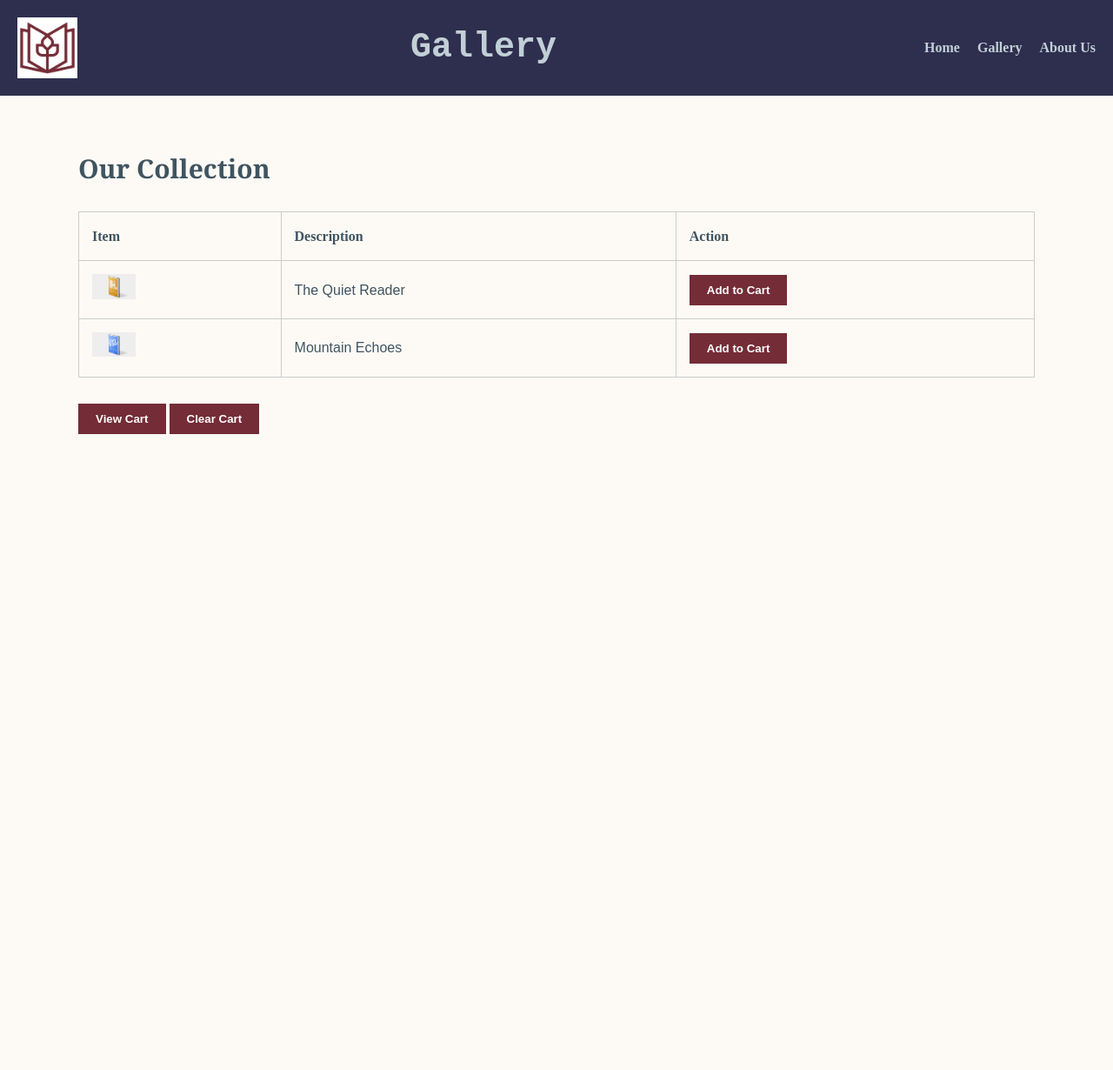
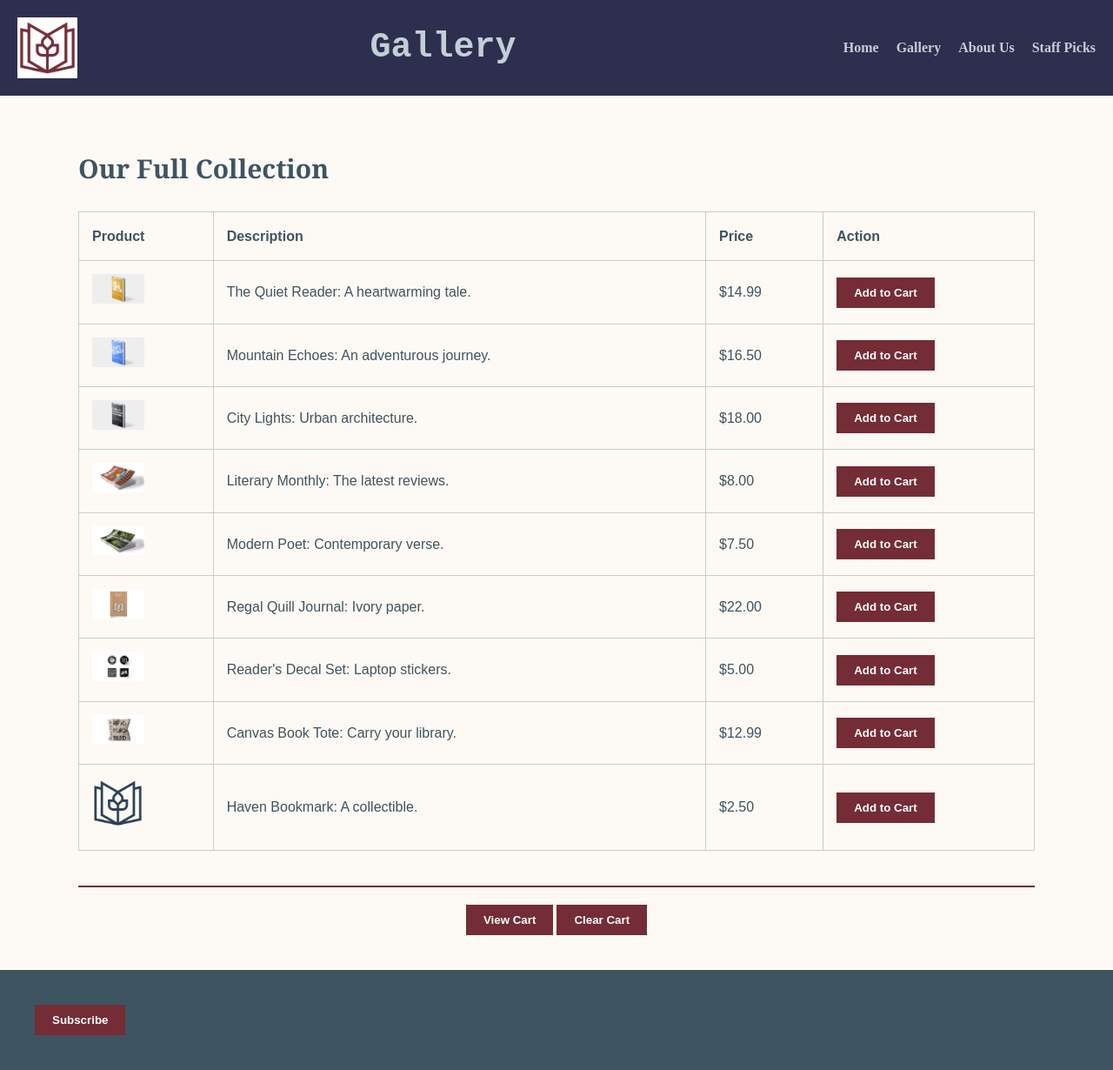
Before and after one commit to Stevenlittle74/bookstoresite, a website: page gallery.html in a window 1280 px wide. Shown: the whole page at 87% size. Before the commit the page ends 800 px from the top, so only its background shows below. Drawn offline with Linux system fonts and the light colour scheme.

Commit message:
storage2

```diff
--- a/gallery.html
+++ b/gallery.html
@@ -5,10 +5,11 @@
     <title>Gallery - Book Haven</title>
     <link rel="stylesheet" href="style.css">
     <style>
-        /* CSS for the View Cart Modal */
-        .modal { display: none; position: fixed; z-index: 1; left: 0; top: 0; width: 100%; height: 100%; background-color: rgba(0,0,0,0.5); }
-        .modal-content { background-color: white; margin: 15% auto; padding: 20px; border: 1px solid #888; width: 50%; border-radius: 8px; }
-        .close { color: #aaa; float: right; font-size: 28px; font-weight: bold; cursor: pointer; }
+        /* CSS for the required View Cart Modal */
+        .modal { display: none; position: fixed; z-index: 100; left: 0; top: 0; width: 100%; height: 100%; background-color: rgba(0,0,0,0.7); }
+        .modal-content { background-color: white; margin: 10% auto; padding: 30px; width: 60%; border-radius: 10px; box-shadow: 0 5px 15px rgba(0,0,0,0.3); }
+        .close { color: #742C36; float: right; font-size: 28px; font-weight: bold; cursor: pointer; }
+        #cartList { list-style: square; padding-left: 20px; margin: 20px 0; }
     </style>
 </head>
 <body>
@@ -20,31 +21,81 @@
                 <li><a href="index.html">Home</a></li>
                 <li><a href="gallery.html">Gallery</a></li>
                 <li><a href="about-us.html">About Us</a></li>
+                <li><a href="staff-picks.html">Staff Picks</a></li>
             </ul>
         </nav>
     </header>
 
     <main>
-        <h2 class="title-large">Our Collection</h2>
+        <h2 class="title-large">Our Full Collection</h2>
         <table class="gallery-table">
+            <thead>
                 <tr>
-                <th>Item</th>
-                <th>Description</th>
-                <th>Action</th>
+                    <th class="body-strong">Product</th>
+                    <th class="body-strong">Description</th>
+                    <th class="body-strong">Price</th>
+                    <th class="body-strong">Action</th>
                 </tr>
+            </thead>
+            <tbody>
                 <tr>
-                <td><img src="images/Client3_Book1.png" alt="Book 1" width="50"></td>
-                <td class="body">The Quiet Reader</td>
+                    <td><img src="images/Client3_Book1.png" alt="Book 1" width="60"></td>
+                    <td class="body">The Quiet Reader: A heartwarming tale.</td>
+                    <td class="body">$14.99</td>
                     <td><button type="button" onclick="addToCart('The Quiet Reader')">Add to Cart</button></td>
                 </tr>
                 <tr>
-                <td><img src="images/Client3_Book2.png" alt="Book 2" width="50"></td>
-                <td class="body">Mountain Echoes</td>
+                    <td><img src="images/Client3_Book2.png" alt="Book 2" width="60"></td>
+                    <td class="body">Mountain Echoes: An adventurous journey.</td>
+                    <td class="body">$16.50</td>
                     <td><button type="button" onclick="addToCart('Mountain Echoes')">Add to Cart</button></td>
                 </tr>
+                <tr>
+                    <td><img src="images/Client3_Book3.png" alt="Book 3" width="60"></td>
+                    <td class="body">City Lights: Urban architecture.</td>
+                    <td class="body">$18.00</td>
+                    <td><button type="button" onclick="addToCart('City Lights')">Add to Cart</button></td>
+                </tr>
+                <tr>
+                    <td><img src="images/Client3_Magazine1.png" alt="Mag 1" width="60"></td>
+                    <td class="body">Literary Monthly: The latest reviews.</td>
+                    <td class="body">$8.00</td>
+                    <td><button type="button" onclick="addToCart('Literary Monthly')">Add to Cart</button></td>
+                </tr>
+                <tr>
+                    <td><img src="images/Client3_Magazine2.png" alt="Mag 2" width="60"></td>
+                    <td class="body">Modern Poet: Contemporary verse.</td>
+                    <td class="body">$7.50</td>
+                    <td><button type="button" onclick="addToCart('Modern Poet')">Add to Cart</button></td>
+                </tr>
+                <tr>
+                    <td><img src="images/Client3_Notebook.png" alt="Notebook" width="60"></td>
+                    <td class="body">Regal Quill Journal: Ivory paper.</td>
+                    <td class="body">$22.00</td>
+                    <td><button type="button" onclick="addToCart('Regal Quill Journal')">Add to Cart</button></td>
+                </tr>
+                <tr>
+                    <td><img src="images/Client3_Stickers.png" alt="Stickers" width="60"></td>
+                    <td class="body">Reader's Decal Set: Laptop stickers.</td>
+                    <td class="body">$5.00</td>
+                    <td><button type="button" onclick="addToCart('Reader\'s Decals')">Add to Cart</button></td>
+                </tr>
+                <tr>
+                    <td><img src="images/Client3_ToteBag.png" alt="Tote Bag" width="60"></td>
+                    <td class="body">Canvas Book Tote: Carry your library.</td>
+                    <td class="body">$12.99</td>
+                    <td><button type="button" onclick="addToCart('Canvas Tote Bag')">Add to Cart</button></td>
+                </tr>
+                <tr>
+                    <td><img src="images/Logo.png" alt="Bookmark" width="60"></td>
+                    <td class="body">Haven Bookmark: A collectible.</td>
+                    <td class="body">$2.50</td>
+                    <td><button type="button" onclick="addToCart('Haven Bookmark')">Add to Cart</button></td>
+                </tr>
+            </tbody>
         </table>
 
-        <div style="margin-top: 30px;">
+        <div style="margin-top: 40px; text-align: center; border-top: 2px solid #742C36; padding-top: 20px;">
             <button type="button" onclick="viewCart()">View Cart</button>
             <button type="button" onclick="clearCart()">Clear Cart</button>
         </div>
@@ -52,26 +103,34 @@
         <div id="cartModal" class="modal">
             <div class="modal-content">
                 <span class="close" onclick="closeModal()">&times;</span>
-                <h3 class="title">Your Shopping Cart</h3>
+                <h3 class="title">Items in Your Cart</h3>
                 <ul id="cartList" class="body"></ul>
+                <div style="display: flex; gap: 10px;">
                     <button type="button" onclick="processOrder()">Process Order</button>
+                    <button type="button" onclick="closeModal()">Continue Shopping</button>
+                </div>
             </div>
         </div>
     </main>
 
+    <footer>
+        <button type="button" onclick="alert('Thank you for subscribing.')">Subscribe</button>
+    </footer>
+
     <script>
-        // Use sessionStorage for the temporary shopping cart
+        // 1. Adds items to sessionStorage
         function addToCart(itemName) {
             let cart = JSON.parse(sessionStorage.getItem('bookHavenCart')) || [];
             cart.push(itemName);
             sessionStorage.setItem('bookHavenCart', JSON.stringify(cart));
-            alert(itemName + " has been added to your session cart.");
+            alert(itemName + " has been added to your cart.");
         }
 
+        // 2. Retrieves items from sessionStorage and displays them in the Modal
         function viewCart() {
             let cart = JSON.parse(sessionStorage.getItem('bookHavenCart')) || [];
             let cartList = document.getElementById("cartList");
-            cartList.innerHTML = ""; // Clear existing list
+            cartList.innerHTML = ""; // Clear list first
 
             if (cart.length === 0) {
                 cartList.innerHTML = "<li>Your cart is empty.</li>";
@@ -89,14 +148,16 @@
             document.getElementById("cartModal").style.display = "none";
         }
 
+        // 3. Clears all item information in sessionStorage
         function clearCart() {
             sessionStorage.removeItem('bookHavenCart');
-            alert("Session storage cleared. Cart is empty.");
+            alert("Your cart has been cleared.");
         }
 
+        // 4. Clears sessionStorage after "purchase"
         function processOrder() {
             sessionStorage.removeItem('bookHavenCart');
-            alert("Thank you for your order! Your session cart has been processed and cleared.");
+            alert("Thank you for your order! Your cart has been cleared.");
             closeModal();
         }
     </script>
```
Lines whose indentation alone changed are shown as unchanged.
